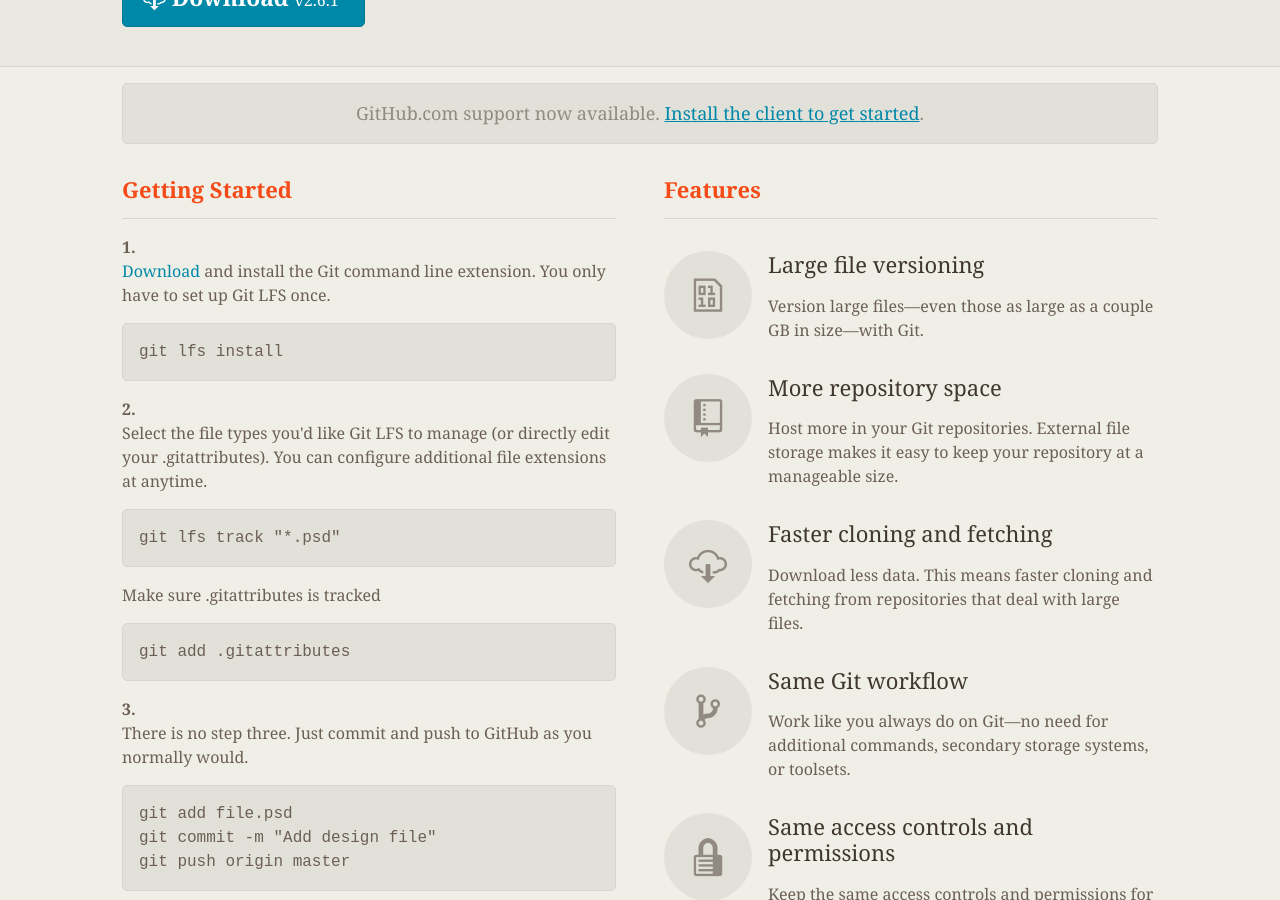
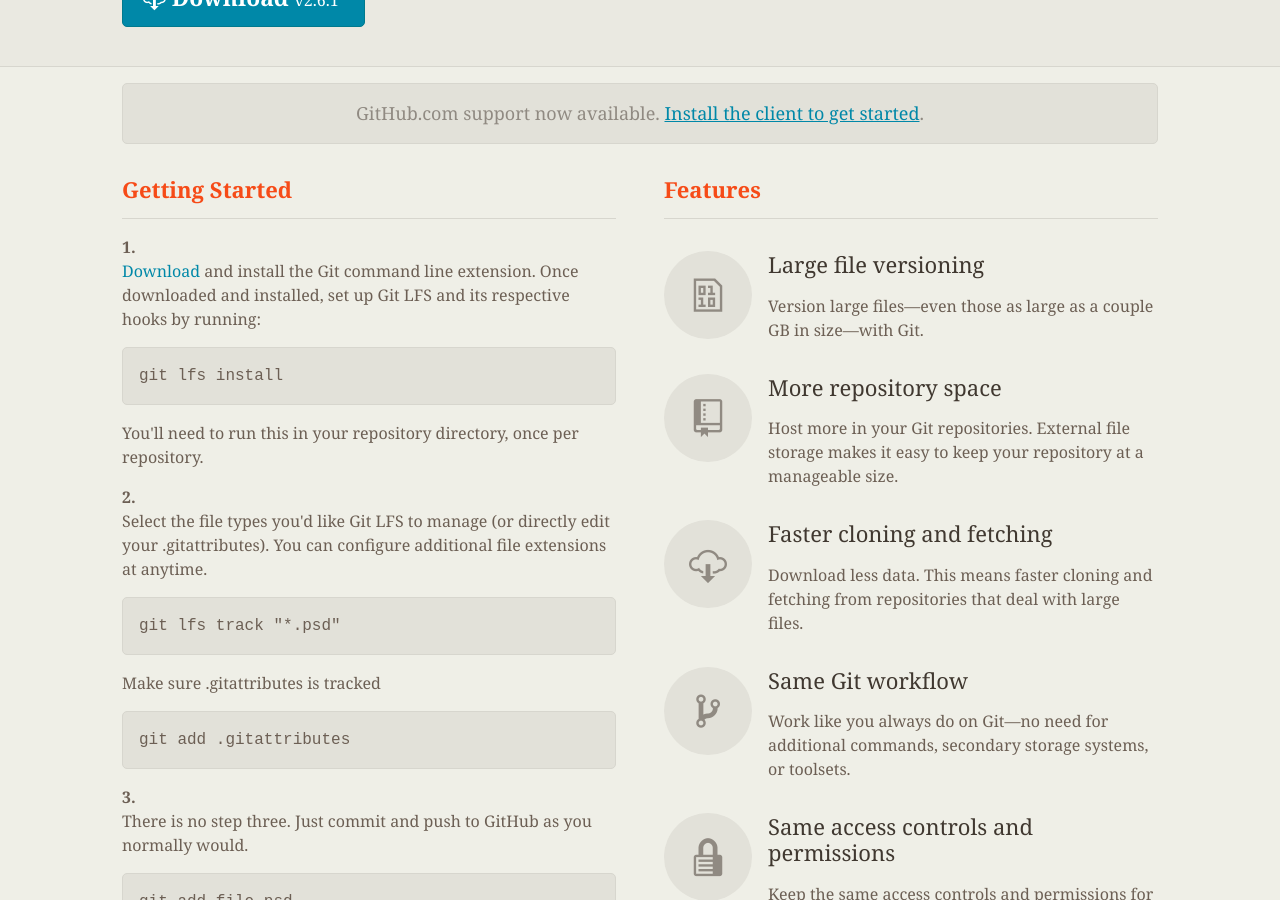
Before and after one commit to git-lfs/git-lfs.github.com, a Jekyll site: the page built from index.html, in a window 1280 px wide and 900 px high, scrolled down 417 px. Built offline with Jekyll 4.4.1, drawn with Linux system fonts in a browser that asks for light colours.

Commit message:
Clarify when/where to run `git lfs install`
Previous instructions are vague on where the command should be run (eg
it needs to be *in* the repo directory so it can install hooks) and
misleading in that it suggests you only need to set up Git LFS once.
What it means to say is that you only need to set it up once, _per
repository_ as the relevant hooks need to be installed per-repo.

This clarifies both points and fixes a minor display issue where the
Download link actually incorporates the whitespace after the word
"Download".

```diff
--- a/_includes/home/secondary.html
+++ b/_includes/home/secondary.html
@@ -24,12 +24,11 @@
                href="https://github.com/git-lfs/git-lfs/releases/latest"
                data-os-mac="https://github.com/git-lfs/git-lfs/releases/download/v{{site.git-lfs-release}}/git-lfs-darwin-amd64-v{{site.git-lfs-release}}.tar.gz"
                data-os-windows="https://github.com/git-lfs/git-lfs/releases/download/v{{site.git-lfs-release}}/git-lfs-windows-v{{site.git-lfs-release}}.exe"
-               data-os-linux="https://github.com/git-lfs/git-lfs/releases/download/v{{site.git-lfs-release}}/git-lfs-linux-amd64-v{{site.git-lfs-release}}.tar.gz">
-               Download
-            </a>
-            and install the Git command line extension. You only have to set up Git LFS once.
+               data-os-linux="https://github.com/git-lfs/git-lfs/releases/download/v{{site.git-lfs-release}}/git-lfs-linux-amd64-v{{site.git-lfs-release}}.tar.gz">Download</a>
+            and install the Git command line extension. Once downloaded and installed, set up Git LFS and its respective hooks by running:
           </p>
           <pre>git lfs install</pre>
+          <p>You'll need to run this in your repository directory, once per repository.</p>
         </li>
         <li>
           <p>Select the file types you'd like Git LFS to manage (or directly edit your .gitattributes). You can configure additional file extensions at anytime.</p>
```
